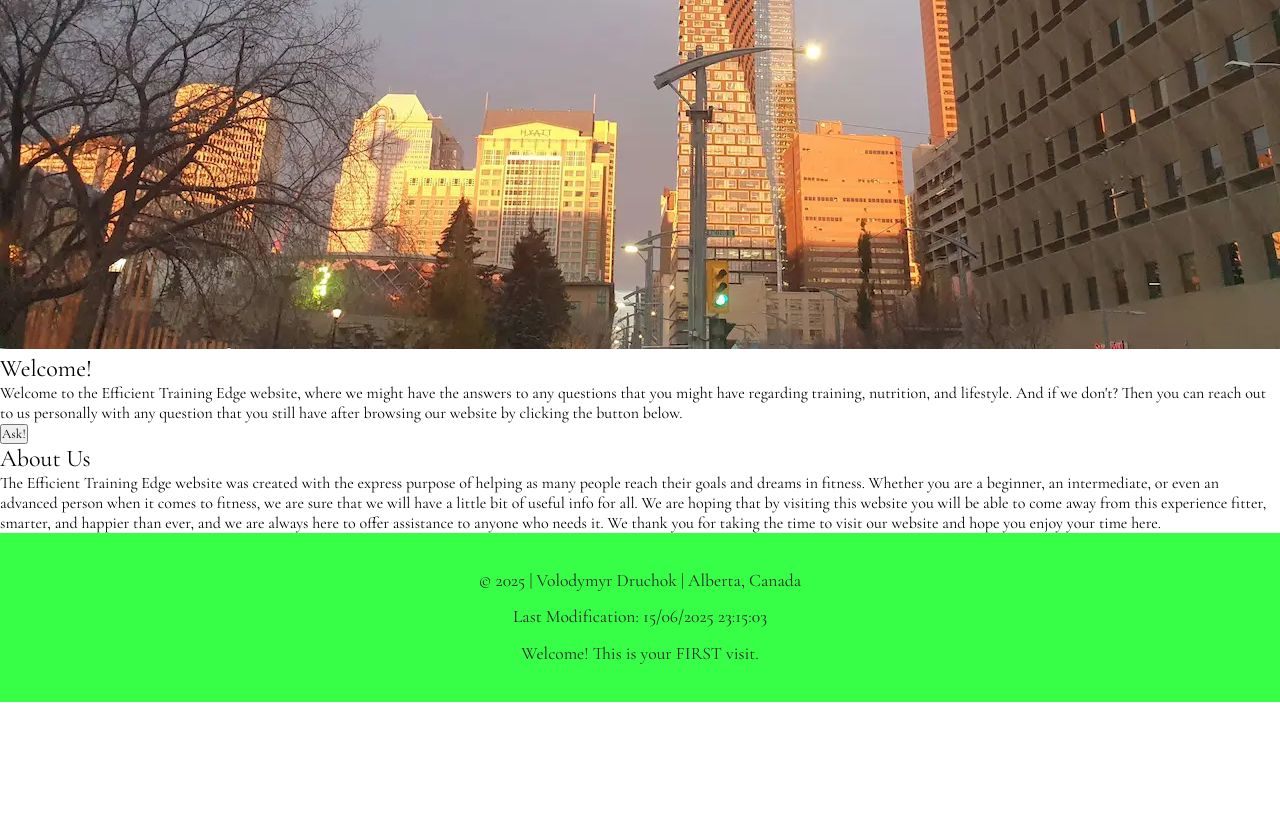
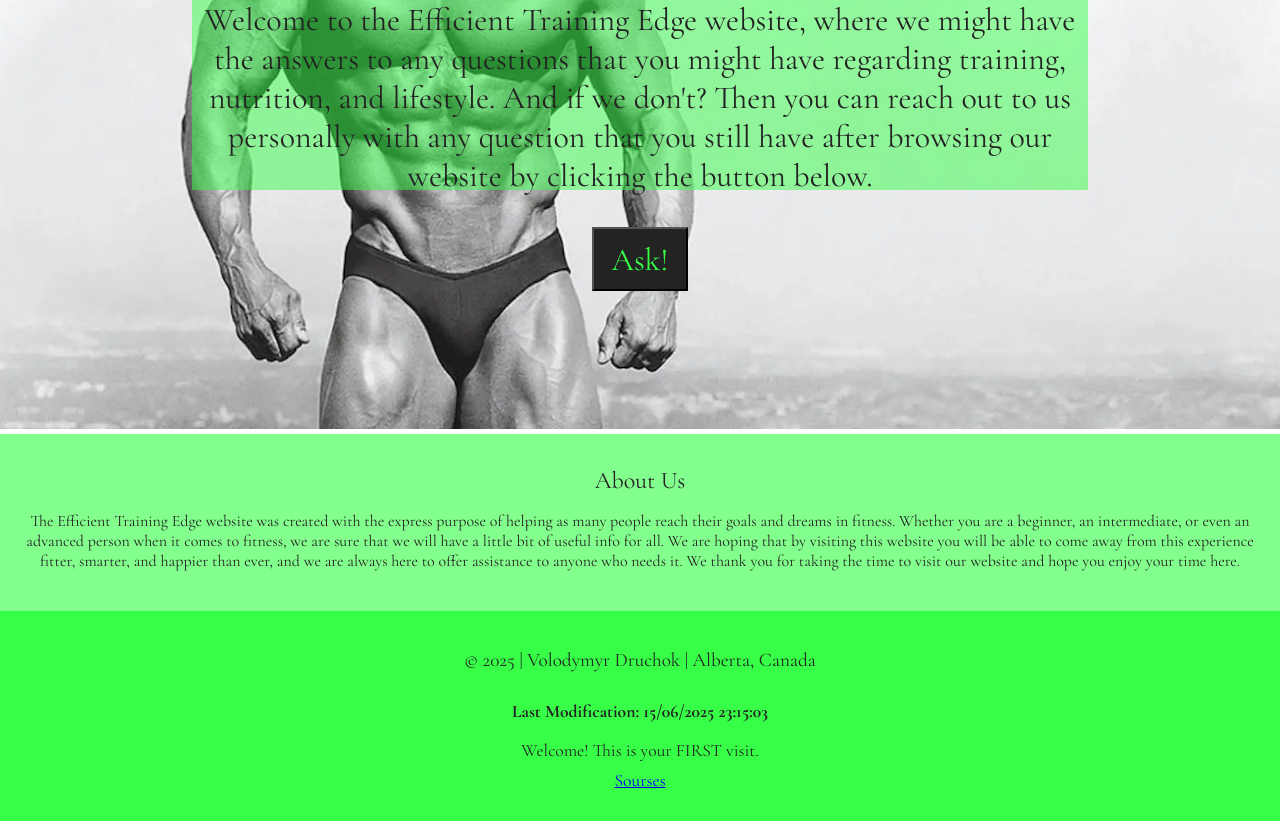
Before and after one commit to v-d-druchok/wdd231, a plain HTML site: page project/index.html in a window 1280 px wide. Shown: the part 628-1449 px from the top of the page. Before the commit the page ends 1330 px from the top, so only its background shows below. Drawn offline with nearby package versions, Linux system fonts and the light colour scheme; files whose address does not match are found by name; a web font is replaced by a local one.

Commit message:
project kinda complete

```diff
--- a/project/index.html
+++ b/project/index.html
@@ -7,7 +7,7 @@
         <meta property="og:title" content="Efficient Training Edge - Home">
         <meta property="og:description" content="Efficient Training Edge - Home - BYU WDD231 Student Project">
         <meta property="og:url" content="https://v-d-druchok.github.io/wdd231/finalproject/index.html">
-        <meta property="og:image" content="https://v-d-druchok.github.io/wdd231/finalproject/images/">
+        <meta property="og:image" content="https://v-d-druchok.github.io/wdd231/finalproject/images/hero-small.webp">
 
         <meta name="author" content="Volodymyr Druchok">
         <meta name="description" content="Efficient Training Edge - Home - BYU WDD231 Student Project">
@@ -16,7 +16,7 @@
         <link rel="stylesheet" href="styles/main.css">
         <link rel="stylesheet" href="styles/main-large.css">
 
-        <link rel="icon" href="">
+        <link rel="icon" href="ete-icon.ico">
 
         <script type="module" src="scripts/main.js"></script>
 
@@ -42,15 +42,17 @@
         </ul>
     </nav>
 
-   <main>
+   <main class="home-main">
+        <h1>Home</h1>
         <div class="hero">
             <picture>
                 <source srcset="images/hero-large.webp" media="(min-width: 600px)">
-                <img src="images/hero-small.webp" alt="Background Image">
+                <img src="images/hero-small.webp" alt="Background Image" loading="lazy">
             </picture>
         </div>
 
-        <section>
+
+        <section class="home-sect">
             <h2>Welcome!</h2>
             <p>Welcome to the Efficient Training Edge website, where we might have the answers to any questions that you might have regarding training, nutrition, and lifestyle. And if we don't? Then you can reach out to us personally with any question that you still have after browsing our website by clicking the button below.</p>
             <button id="contact">Ask!</button>
@@ -65,6 +67,7 @@
         <p class="copyright">© <span id="cyear"></span> | Volodymyr Druchok | Alberta, Canada</p>
         <p class="modifiedDate" id="lastModified"></p>
         <p id="visit-message"></p>
+        <a href="attributions.html">Sourses</a>
    </footer>
 </body>
 </html>
--- a/project/styles/main-large.css
+++ b/project/styles/main-large.css
@@ -41,4 +41,26 @@
         max-width: 800px;
         margin: 2.1rem;
     }
+
+    /* ----------------- HOME ----------------- */
+
+    .hero img {
+        width: 100vw;
+    }
+
+    .home-sect {
+        margin-top: 20rem;
+        width: 70%;
+        height: 35%;
+        background-color: #37ff4880;
+        color: var(--text-color);
+        font-size: 2rem;
+    }
+
+    #contact {
+        font-size: 2rem;
+        width: 6rem;
+        height: 4rem;
+        margin-top: 2rem;
+    }
 }
--- a/project/styles/main.css
+++ b/project/styles/main.css
@@ -115,6 +115,17 @@ footer p {
     line-height: 1.5;
 }
 
+.copyright {
+    padding-bottom: 0.7rem;
+    font-size: 1.2rem;
+}
+
+.modifiedDate {
+    font-size: 1.1rem;
+    font-weight: 700;
+    padding: 3px;
+}
+
 .info-main h1,
 .contact-main h1,
 .thanks-main h1 {
@@ -126,6 +137,57 @@ footer p {
 }
 
 /* ----------------- HOME ----------------- */
+
+.home-main h1{
+    width: 100%;
+    text-align: center;
+    background-color: #7cfb8730;
+    padding: 1rem 0 1rem 0;
+}
+
+.home-main {
+    display: flex;
+    flex-direction: column;
+    align-items: center;
+}
+
+.hero img {
+    position: relative;
+    width: 100%;
+}
+
+.home-sect {
+    position: absolute;
+    margin-top: 9rem;
+    background-color: #45454568;
+    color: var(--primary-color);
+    text-align: center;
+    width: 90%;
+    height: 35%;
+}
+
+.home-sect h2 {
+    margin: 1rem 0 1rem 0;
+}
+
+#contact {
+    background-color: var(--text-color);
+    color: var(--primary-color);
+    width: 3rem;
+    height: 2rem;
+    margin-top: 1rem;
+}
+
+.about {
+    text-align: center;
+    background-color: #74ff7fe2;
+    padding: 1rem 0 2rem 0;
+    color: var(--text-color);
+}
+
+.about > * {
+    margin: 1rem 0.5rem 0.5rem 0.5rem;
+}
 
 /* ----------------- INFO ----------------- */
 
@@ -181,7 +243,6 @@ footer p {
 }
 
 .info-main section {
-    margin-top: 1rem;
     background-color: var(--primary-color);
     color: var(--text-color);
     padding: 2rem;
```
Also changed, not shown: project/attributions.html (added, +33 -0 lines), project/contact.html (+2 -2 lines), project/info.html (+2 -2 lines), project/thanks.html (+2 -4 lines), project/ete-icon.ico (added), project/images/hero-large.webp (added), project/images/hero-small.webp (added).
